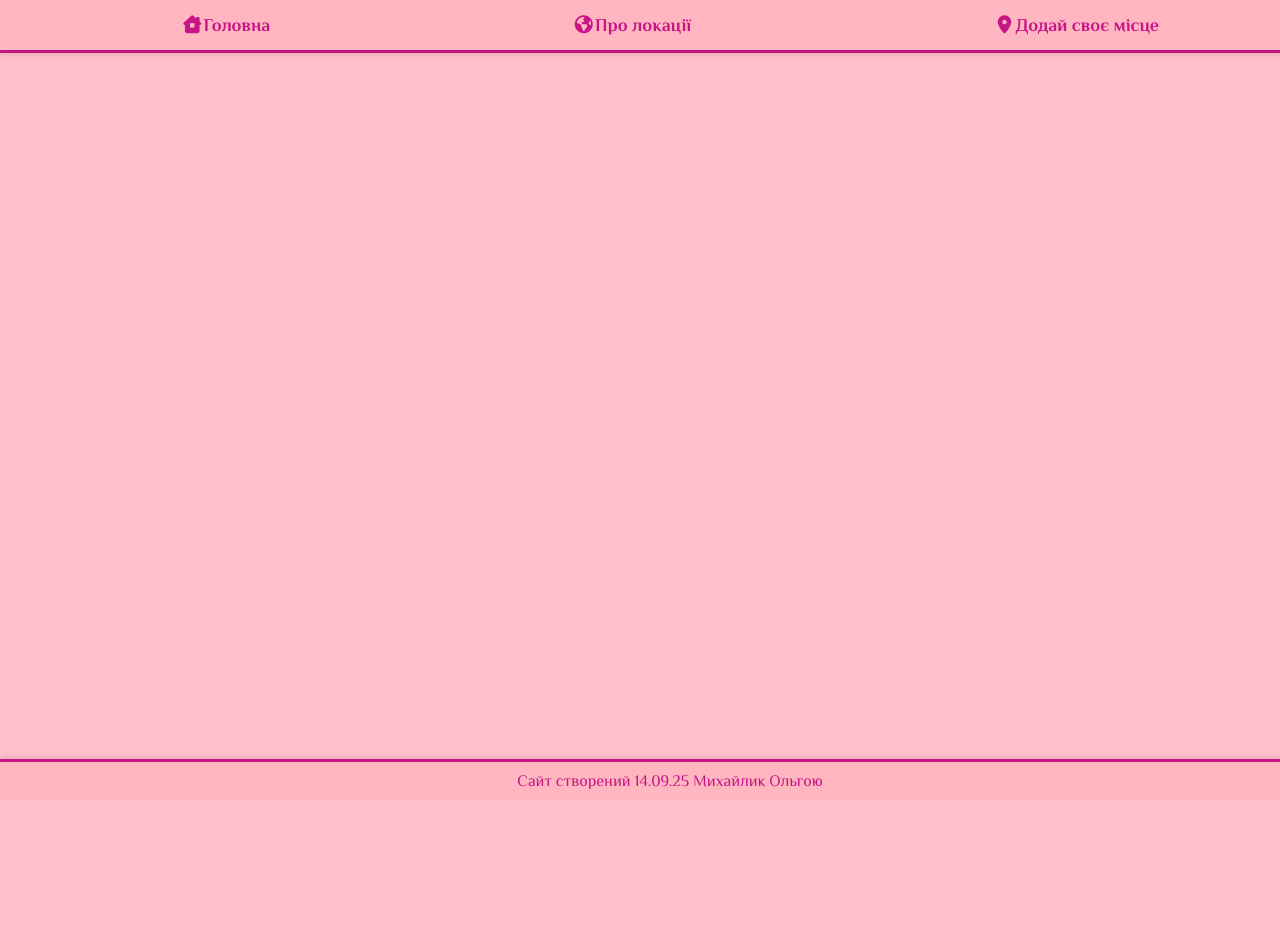
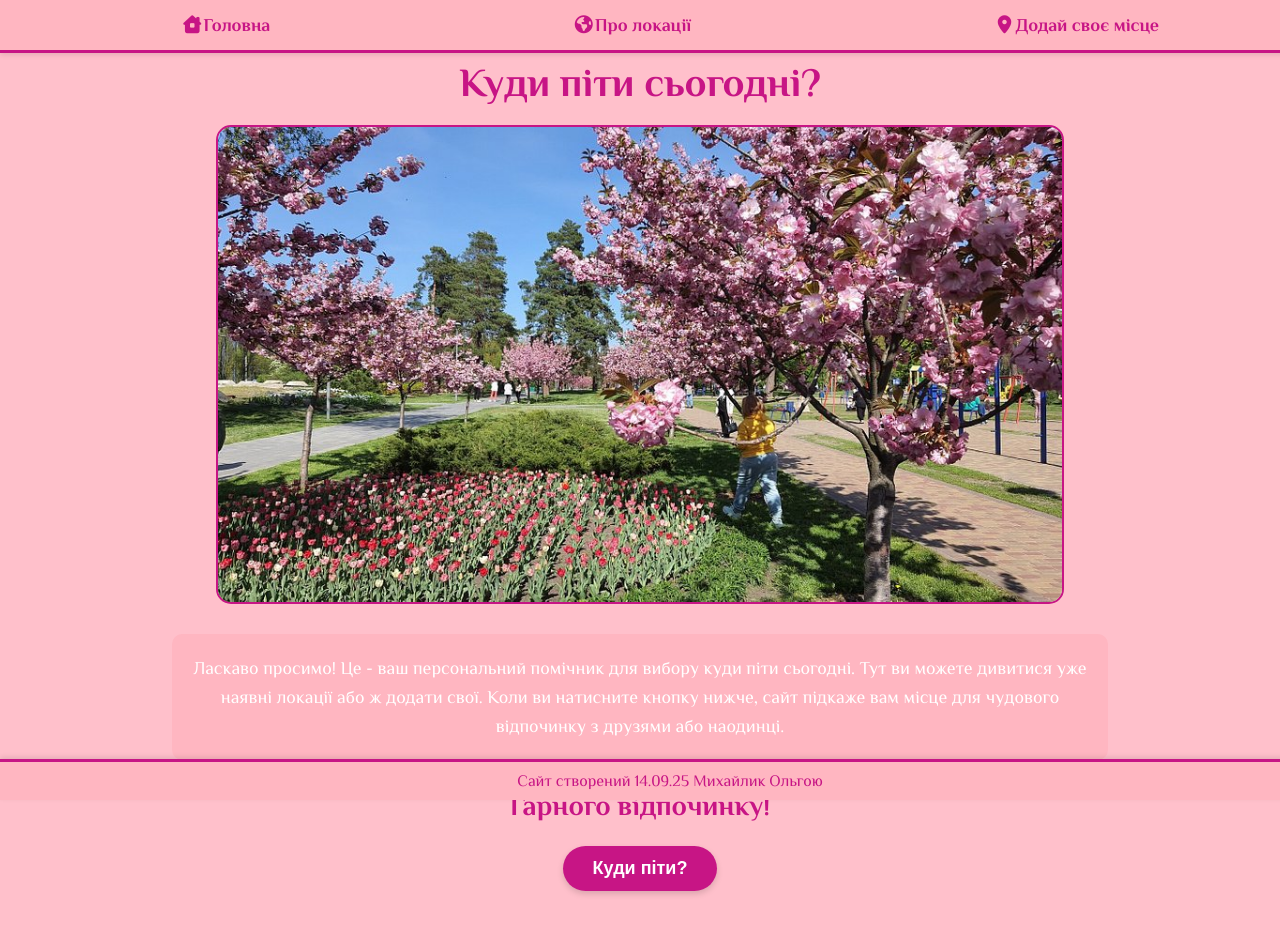
Before and after one commit to plusikkk/Where-to-go-site, a Django app: page / in a window 1280 px wide. Before the commit the page ends 790 px from the top, so only its background shows below. Run offline with Django 5.2, Linux system fonts and the light colour scheme; some libraries are stand-ins or nearby versions.

Commit message:
full appearance of main page

```diff
--- a/mainapp/static/mainapp/css/style.css
+++ b/mainapp/static/mainapp/css/style.css
@@ -2,6 +2,7 @@ body {
     margin: 0;
     background-color: pink;
     font-family: 'Philosopher', sans-serif;
+    text-align: center;
 }
 
 aside {
@@ -52,3 +53,53 @@ footer {
     color: mediumvioletred;
     box-shadow: 0 -2px 5px rgba(0, 0, 0, 0.1);
 }
+
+.main-page h1 {
+    color: mediumvioletred;
+    font-size: 40px;
+    margin: 60px 0 20px 0;
+}
+
+.main-page img {
+    width: 66%;
+    border-radius: 15px; /* заокруглені краї */
+    border: 2px solid mediumvioletred; /* тонка рамка */
+    margin: 20px auto;
+    display: block;
+}
+
+.main-page p {
+    max-width: 70%;
+    margin: 30px auto;
+    padding: 20px;
+    background-color: lightpink;
+    color: white;
+    font-size: 18px;
+    line-height: 1.6;
+    border-radius: 10px;
+}
+
+.main-page h3 {
+    color: mediumvioletred;
+    font-size: 28px;
+    margin: 20px 0;
+}
+
+.main-page button {
+    background-color: mediumvioletred;
+    color: white;
+    font-size: 18px;
+    font-weight: 600;
+    padding: 12px 30px;
+    margin: 5px 0 50px 0;
+    border: none;
+    border-radius: 25px;
+    cursor: pointer;
+    transition: all 0.3s ease;
+    box-shadow: 0 3px 6px rgba(0,0,0,0.15);
+}
+
+.main-page button:hover {
+    background-color: indigo;
+    transform: scale(1.08);
+}
--- /dev/null
+++ b/mainapp/templates/mainapp/addplace.html
@@ -0,0 +1,4 @@
+{% extends 'mainapp/layout.html' %}
+
+{% block title %} Main page {% endblock %}
+{% block body %}  {% endblock %}
--- a/mainapp/templates/mainapp/layout.html
+++ b/mainapp/templates/mainapp/layout.html
@@ -13,9 +13,18 @@
 <body>
     <aside>
         <ul>
-            <li><a href=""><i class="fa-solid fa-house-chimney-window"></i>Головна</a></li>
-            <li><a href=""><i class="fa-solid fa-earth-americas"></i>Про локації</a></li>
-            <li><a href=""><i class="fa-solid fa-location-dot"></i>Додай своє місце</a></li>
+            <li>
+                <a href="{% url 'home' %}">
+                    <i class="fa-solid fa-house-chimney-window"></i>Головна</a>
+            </li>
+            <li>
+                <a href="{% url 'list' %}">
+                    <i class="fa-solid fa-earth-americas"></i>Про локації</a>
+            </li>
+            <li>
+                <a href="{% url 'addlocation' %}">
+                    <i class="fa-solid fa-location-dot"></i>Додай своє місце</a>
+            </li>
         </ul>
     </aside>
     <footer>
--- /dev/null
+++ b/mainapp/templates/mainapp/listpage.html
@@ -0,0 +1,4 @@
+{% extends 'mainapp/layout.html' %}
+
+{% block title %} Main page {% endblock %}
+{% block body %}  {% endblock %}
--- a/mainapp/templates/mainapp/main.html
+++ b/mainapp/templates/mainapp/main.html
@@ -1,4 +1,13 @@
 {% extends 'mainapp/layout.html' %}
+{% load static %}
 
 {% block title %} Main page {% endblock %}
-{% block body %}  {% endblock %}
+{% block body %}
+    <div class="main-page">
+    <h1>Куди піти сьогодні?</h1>
+    <img src="{% static 'mainapp/img/sacura.jpg' %}" alt="">
+    <p>Ласкаво просимо! Це - ваш персональний помічник для вибору куди піти сьогодні. Тут ви можете дивитися уже наявні локації або ж додати свої. Коли ви натисните кнопку нижче, сайт підкаже вам місце для чудового відпочинку з друзями або наодинці.</p>
+    <h3>Гарного відпочинку!</h3>
+    <button>Куди піти?</button>
+    </div>
+{% endblock %}
--- a/mainapp/urls.py
+++ b/mainapp/urls.py
@@ -2,6 +2,7 @@ from django.urls import path
 from . import views
 
 urlpatterns = [
-    path('', views.main),
-    path('listpage', views.listpage)
+    path('', views.main, name='home'),
+    path('listpage', views.listpage, name='list'),
+    path('addlocation', views.addplace, name='addlocation')
 ]
--- a/mainapp/views.py
+++ b/mainapp/views.py
@@ -5,4 +5,7 @@ def main(request):
     return render(request, 'mainapp/main.html')
 
 def listpage(request):
-    return HttpResponse("hello from list page")
+    return render(request, 'mainapp/listpage.html')
+
+def addplace(request):
+    return render(request, 'mainapp/addplace.html')
```
Also changed, not shown: mainapp/static/mainapp/img/sacura.jpg (added).
